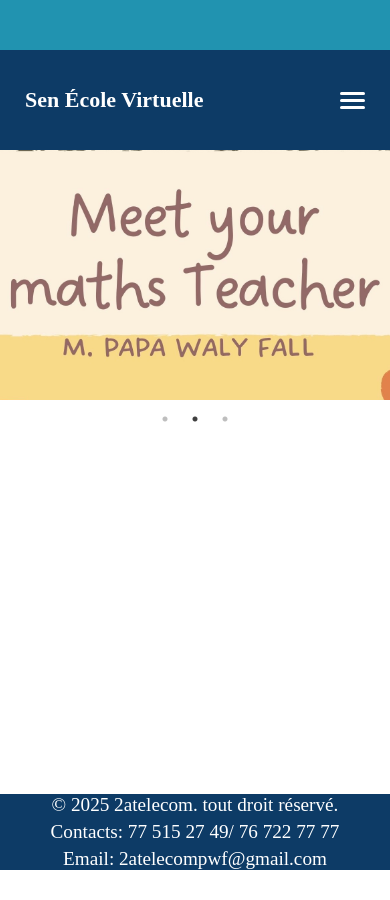
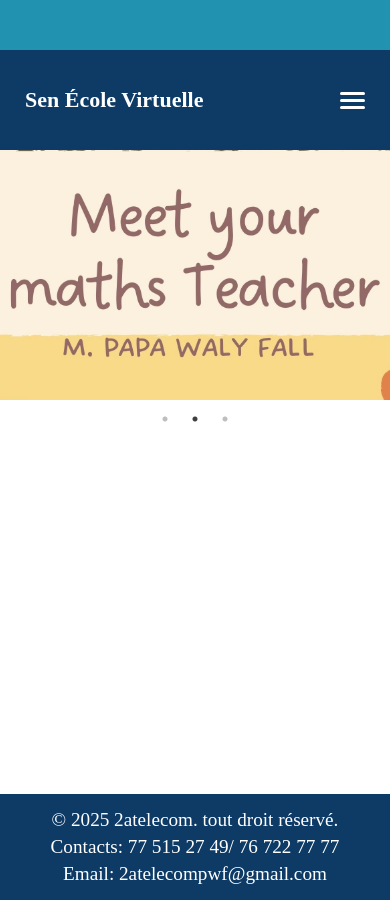
Before and after one commit to WALY-FALL/sevfront, a React (Create React App) app: page / in a window 390 px wide. Before the commit the page ends 870 px from the top, so only its background shows below. Built offline with nearby package versions, Linux system fonts and the light colour scheme; no server answers.

Commit message:
deployed

```diff
--- a/src/style/fouteur.css
+++ b/src/style/fouteur.css
@@ -16,7 +16,7 @@
       justify-content: center;    /* centre verticalement */
       gap: 5px;               /* espace entre les éléments */
       height: auto;               /* 🔑 évite le scroll */
-      /*padding: 15px 0;*/
+      padding: 15px 0;
       text-align: center;
     }
 
```
